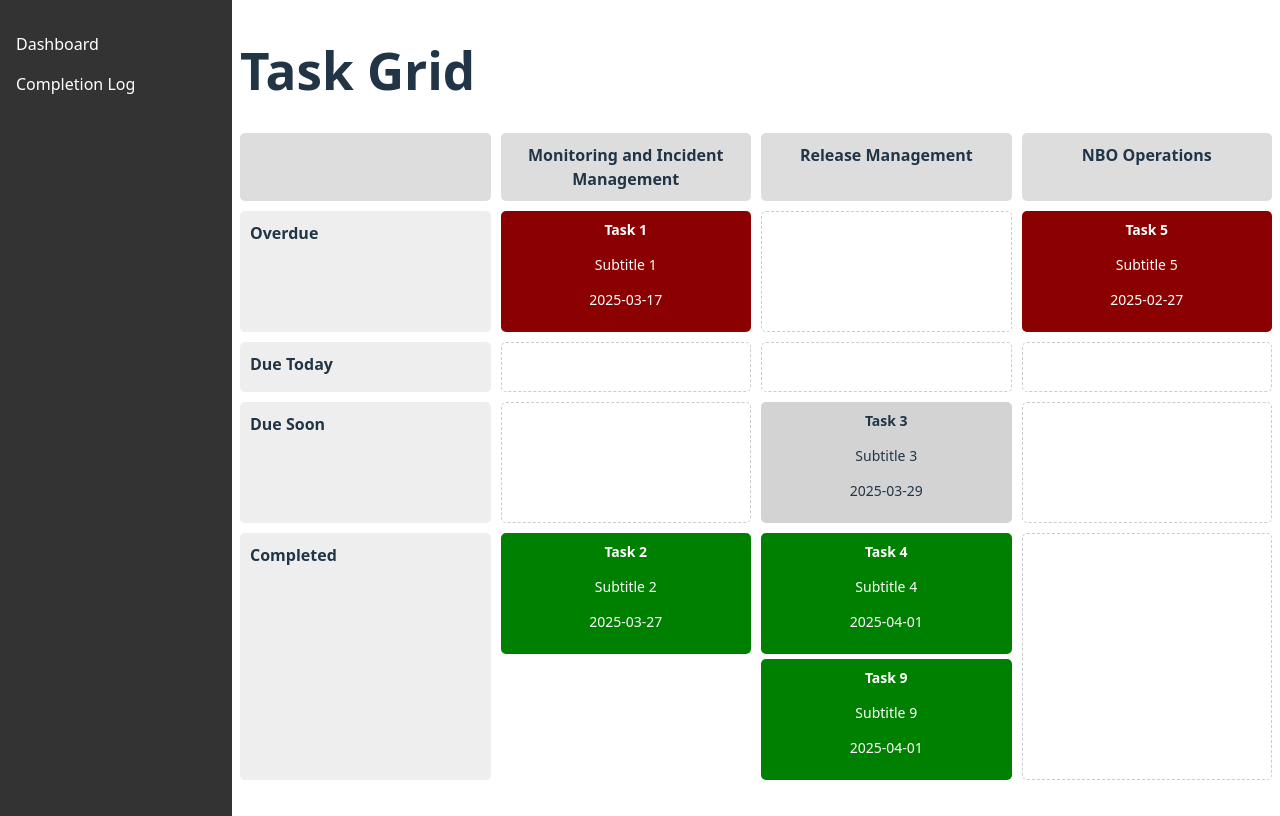
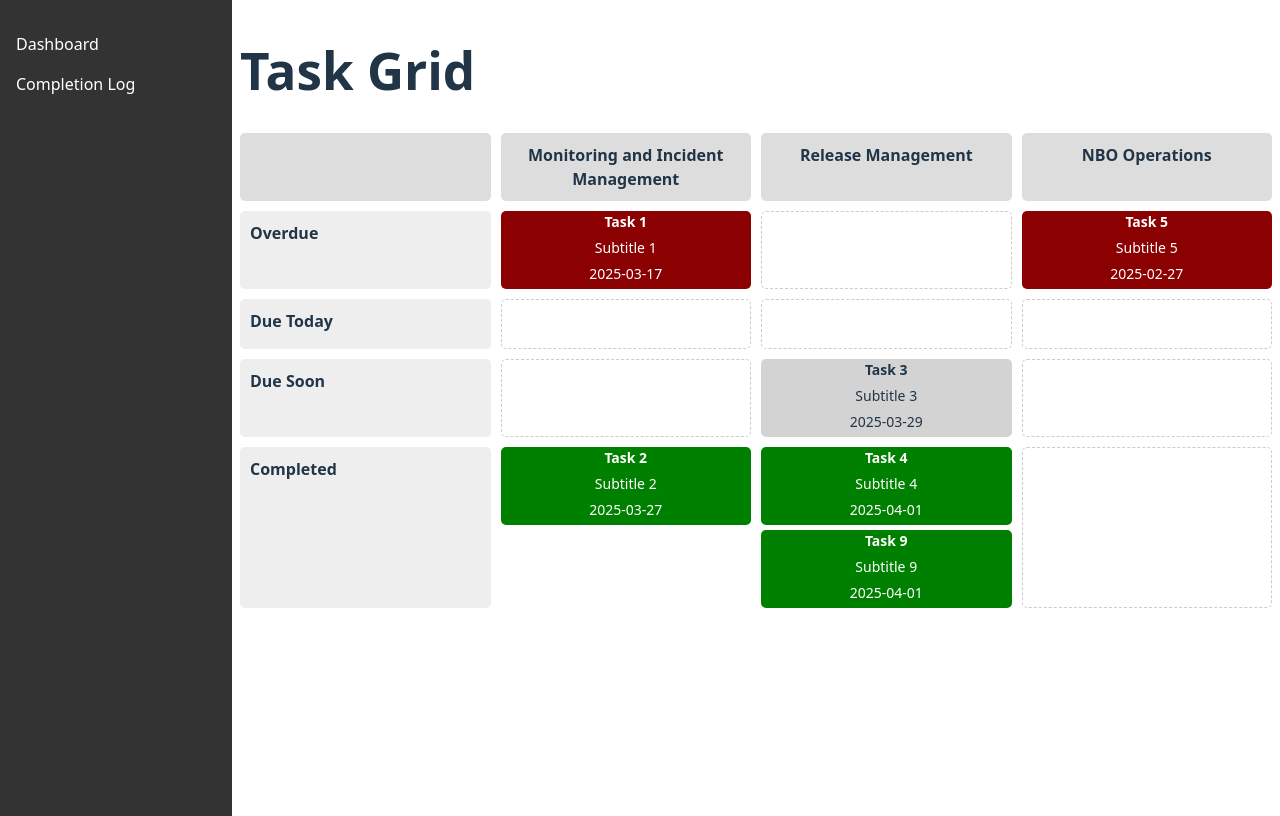
Before and after one commit to MXC1/operational-dashboard-app, a React (Vite) app: page / in a window 1280 px wide. Built offline with nearby package versions, Linux system fonts and the light colour scheme.

Commit message:
reduce margin/padding

```diff
--- a/src/components/TaskGrid.css
+++ b/src/components/TaskGrid.css
@@ -30,11 +30,16 @@
 }
 
 .task {
-    padding: 8px;
+    /* padding: 8px; */
     border-radius: 5px;
     text-align: center;
     font-size: 14px;
     cursor: pointer;
+    /* width: 100px; */
+}
+
+.task p {
+    margin: 5px;
 }
 
 /* Due Status Colors */
```
